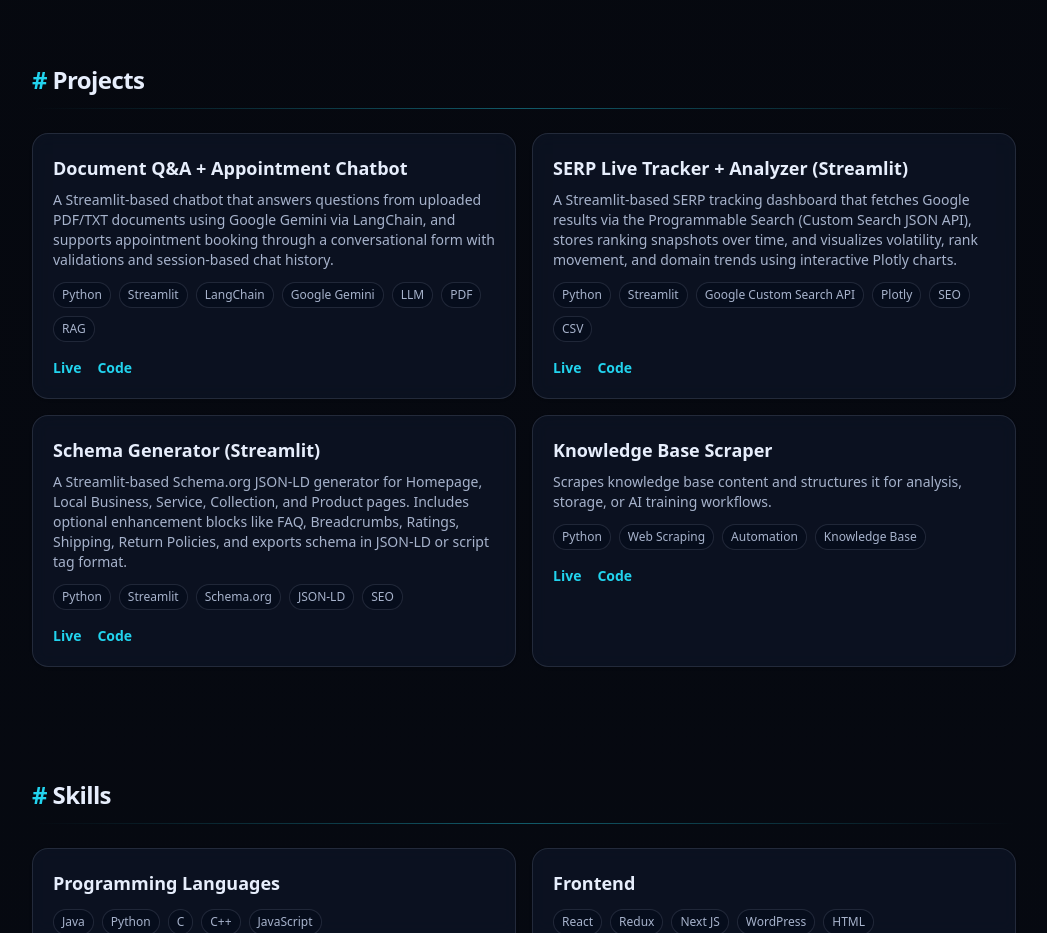
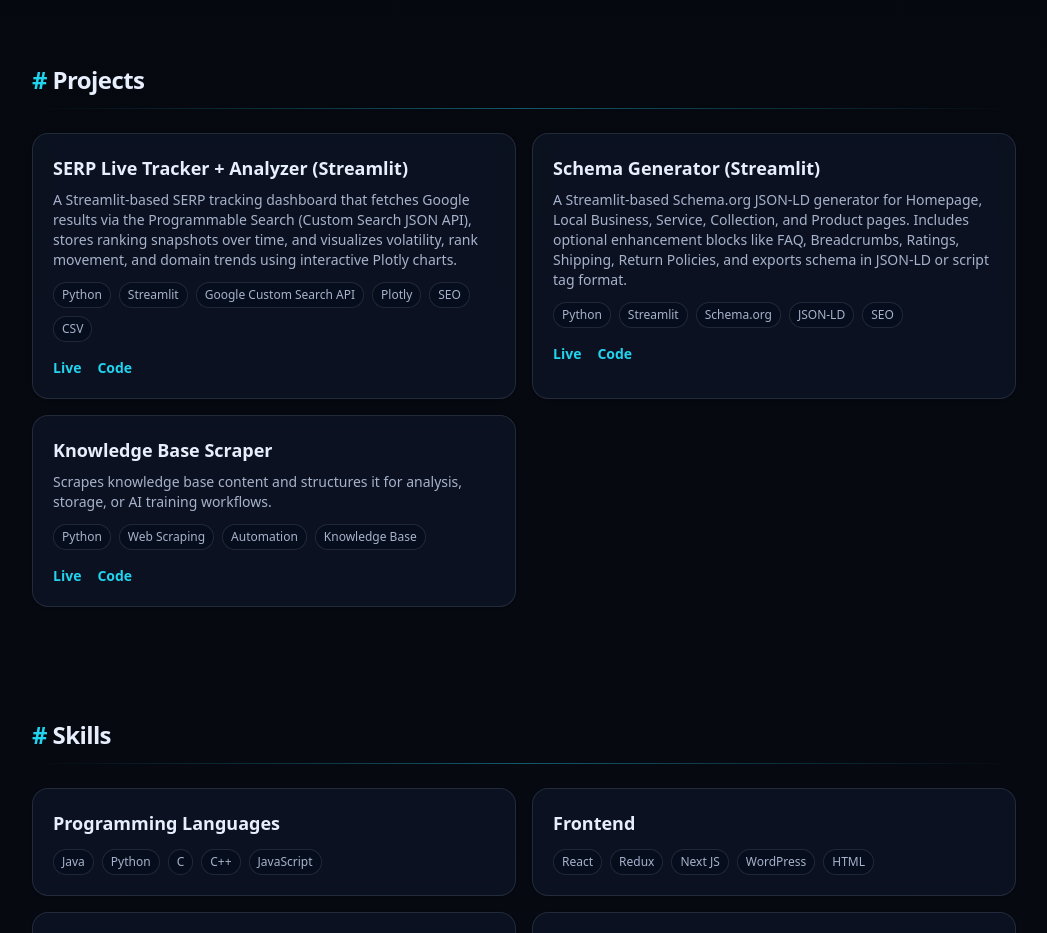
Before and after one commit to rajeshtudu/Portfolio, a React (Vite) app: page / in a window 1280 px wide. Shown: the part 1360-2293 px from the top of the page, without its empty margins (116-1163 px from the left). Built offline with nearby package versions, Linux system fonts and the light colour scheme.

Commit message:
'updated'

```diff
--- a/src/data/content.js
+++ b/src/data/content.js
@@ -10,13 +10,6 @@ export const profile = {
 };
 
 export const projects = [
-  {
-    title: "Document Q&A + Appointment Chatbot",
-    desc: "A Streamlit-based chatbot that answers questions from uploaded PDF/TXT documents using Google Gemini via LangChain, and supports appointment booking through a conversational form with validations and session-based chat history.",
-    tech: ["Python", "Streamlit", "LangChain", "Google Gemini", "LLM", "PDF", "RAG"],
-    live: "https://palm-mind-project.streamlit.app/",
-    code: "https://github.com/rajeshtudu/Chat_Bot",
-  },
   {
     title: "SERP Live Tracker + Analyzer (Streamlit)",
     desc: "A Streamlit-based SERP tracking dashboard that fetches Google results via the Programmable Search (Custom Search JSON API), stores ranking snapshots over time, and visualizes volatility, rank movement, and domain trends using interactive Plotly charts.",
```
